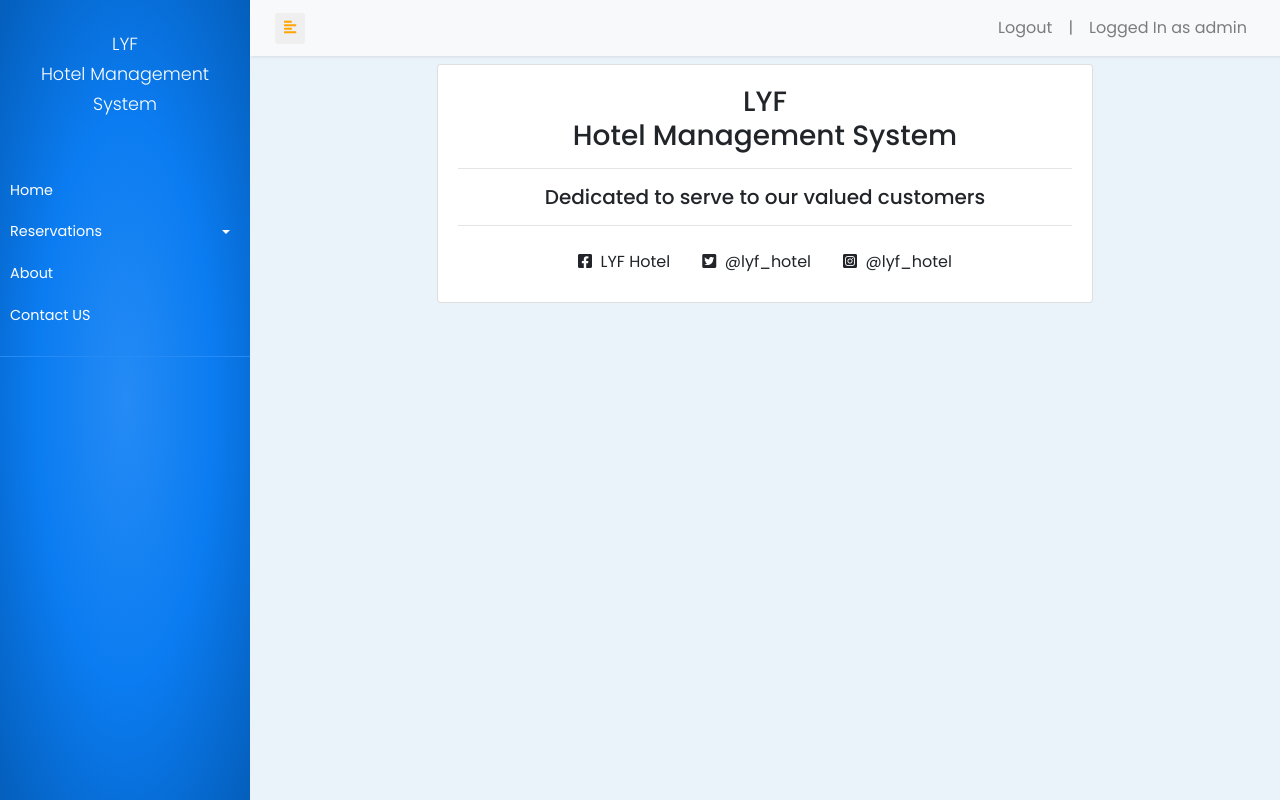
After one commit to SftwreDev/Hotel-Management-System, a Django app: page /contact-us/ in a window 1280 px wide. The commit adds this page. Run offline with Django 3.2, Linux system fonts and the light colour scheme; a user stored in the database is signed in; some libraries are stand-ins or nearby versions.

Commit message:
Final Revisions

```diff
--- a/reservations/models.py
+++ b/reservations/models.py
@@ -10,6 +10,7 @@ class Room(models.Model):
     )
     room_type = models.CharField(max_length=100, choices=room , verbose_name = 'Type of Room')
     room_no = models.PositiveIntegerField(verbose_name = 'Room No', unique=True, help_text = "Should be unique and not existing room no")
+    rates = models.DecimalField(max_digits=10, decimal_places=2, verbose_name = "Rates per Room")
     available = models.BooleanField(default=False, verbose_name="Available")
 
 
--- /dev/null
+++ b/reservations/templates/reservations/contact_us.html
@@ -0,0 +1,36 @@
+{% extends "base.html" %}
+
+{% block content %}
+<div class="row">
+
+<div class="col-md-2"></div>
+<div class="col-md-8">
+    <div class="card">
+        <div class="card-body text-center">
+            <h3>LYF <br> Hotel Management System</h3>
+            <hr>
+            <h5>Dedicated to serve to our valued customers</h5>
+            <hr>
+            <ul class="nav justify-content-center">
+                <li class="nav-item">
+                  <a class="nav-link active" href="#">
+                    <i class="fab fa-facebook-square" aria-hidden="false"></i>&nbsp LYF Hotel</a>
+                </li>
+                <li class="nav-item">
+                  <a class="nav-link" href="#">
+                    <i class="fab fa-twitter-square" aria-hidden="false"></i>&nbsp @lyf_hotel</a>
+                </li>
+                <li class="nav-item">
+                  <a class="nav-link" href="#">
+                    <i class="fab fa-instagram-square" aria-hidden="false"></i>&nbsp @lyf_hotel</a>
+                </li>
+            </ul>
+        </div>
+
+
+    </div>
+</div>
+<div class="col-md-2"></div>
+
+</div>
+{% endblock  %}
--- a/reservations/urls.py
+++ b/reservations/urls.py
@@ -18,7 +18,10 @@ from .views import (
     list_of_check_in_or_out,
     delete_check_in,
     check_out,
-    list_of_check_out
+    list_of_check_out,
+
+    about,
+    contact_us
 )
 
 app_name = "reservations"
@@ -44,4 +47,8 @@ urlpatterns = [
     path("checked-out-list/", list_of_check_out, name = 'list_of_check_out'),
 
 
+    path("about/", about, name = 'about'),
+    path("contact-us/", contact_us, name = 'contact_us'),
+
+
 ]
--- a/reservations/views.py
+++ b/reservations/views.py
@@ -301,3 +301,20 @@ def list_of_check_out(request):
     }
 
     return render(request, template_name, context)
+
+
+@login_required
+def about(request):
+    template_name = "reservations/about.html"
+
+    context = {}
+
+    return render(request, template_name, context)
+
+@login_required
+def contact_us(request):
+    template_name = "reservations/contact_us.html"
+
+    context = {}
+
+    return render(request, template_name, context)
--- a/templates/registration/login.html
+++ b/templates/registration/login.html
@@ -26,7 +26,7 @@
         <div class="col-md-4"></div>
         <div class="col-md-4 offset-md-4">
             <div class="card p-4 m-4">
-                <h3>Login</h3>
+                <h3 class='text-center'>LYF <br>Hotel Management System</h3>
                 <form action="", method="POST">
                     {% csrf_token %}
                     <div>{{form|crispy}}</div>
--- a/templates/sidebar.html
+++ b/templates/sidebar.html
@@ -24,10 +24,10 @@
             </ul>
         </li>
         <li>
-            <a href="">About</a>
+            <a href="{% url 'reservations:about' %}">About</a>
         </li>
         <li>
-            <a href="">Contact US</a>
+            <a href="{% url 'reservations:contact_us' %}">Contact US</a>
         </li>
         {% if user.is_administrator %}
         <p style="font-size: 12px;">Logged in as Administrator</p>
```
Also changed, not shown: reservations/templates/reservations/about.html (added, +21 -0 lines), reservations/templates/reservations/list_reservations.html (+1 -9 lines), db.sqlite3, reservations/migrations/0002_auto_20201128_1434.py (added), 1 other file.
